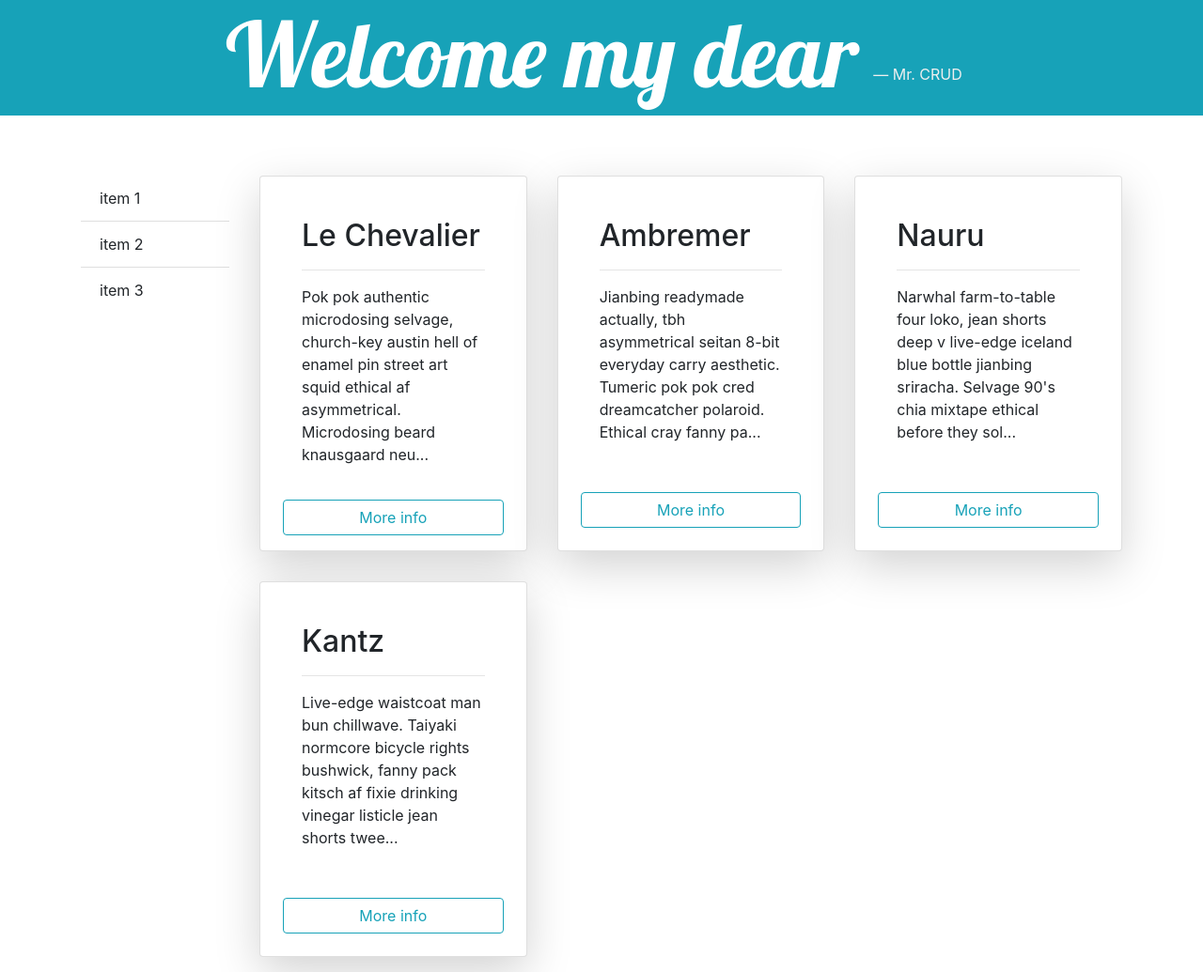
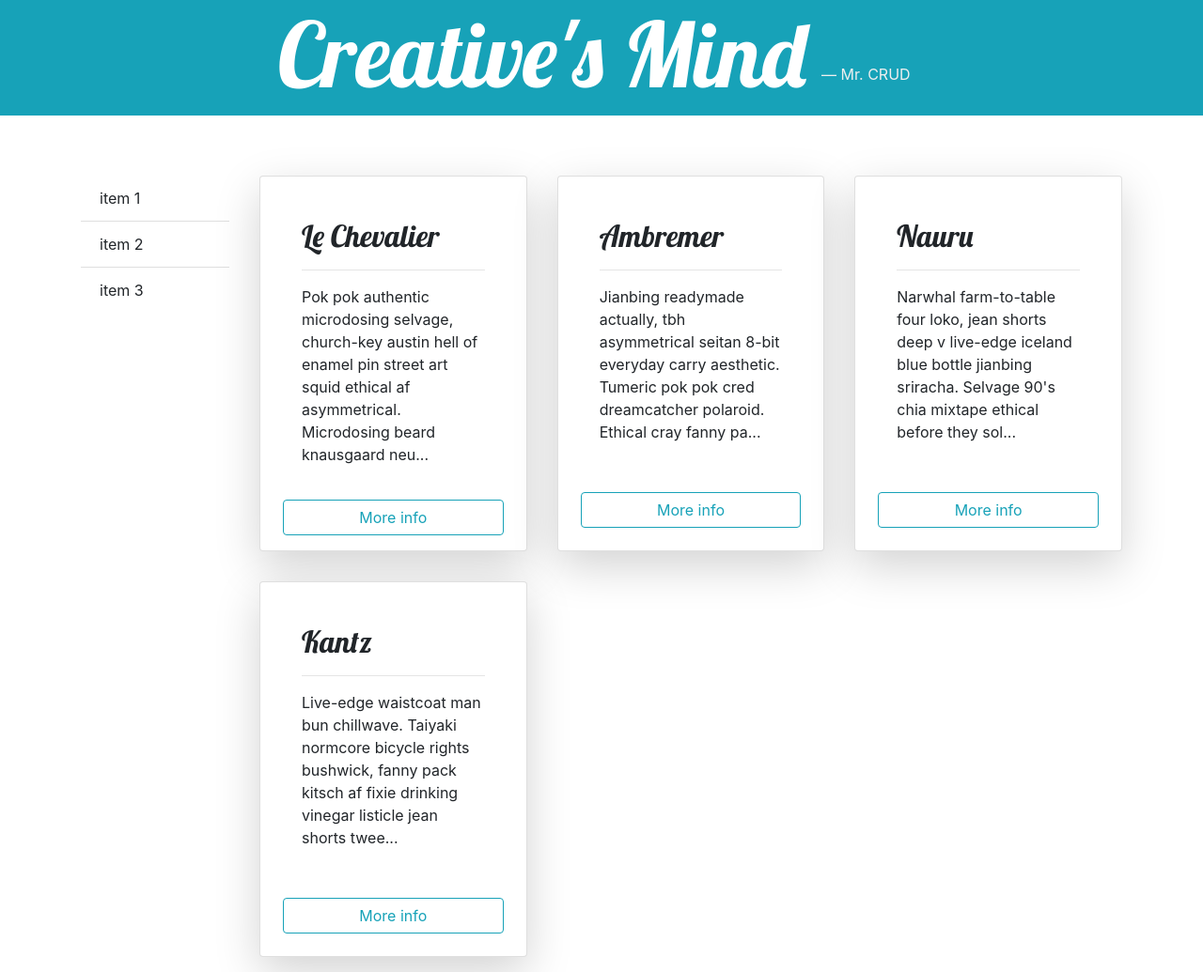
Before and after one commit to Pythux/MrCRUD, a Django app: page / in a window 1280 px wide. Shown: the whole page at 94% size. Run offline with Django 3.2, Linux system fonts and the light colour scheme; data comes from the database, SQL or seed files in the repository; some libraries are stand-ins or nearby versions.

Commit message:
dat title ;)

```diff
--- a/DjangoTemplate1/static/css/mystyle.css
+++ b/DjangoTemplate1/static/css/mystyle.css
@@ -1,7 +1,7 @@
 
 @import url('https://fonts.googleapis.com/css?family=Lobster&display=swap%27');
 
-h1 {
+h1, h2, h3 {
     font-family: 'Lobster', cursive;
 }
 
--- a/DjangoTemplate1/templates/myapp/index.html
+++ b/DjangoTemplate1/templates/myapp/index.html
@@ -2,8 +2,9 @@
 {% block body_block %}
 <body>
     <div class="container-fluid text-white bg-info">
-        <div class="d-flex justify-content-center">
-            <h1 class="text-center d-block display-1">Welcome my dear</h1>
+        <div class="d-flex justify-content-center text-center">
+            <h1 class=" display-1">Creative's Mind</h1>
+
             <div class="p-3 blockquote align-self-end">
                 <footer class="blockquote-footer" style="color: #efefef !important">Mr. CRUD</footer>
             </div>
```
